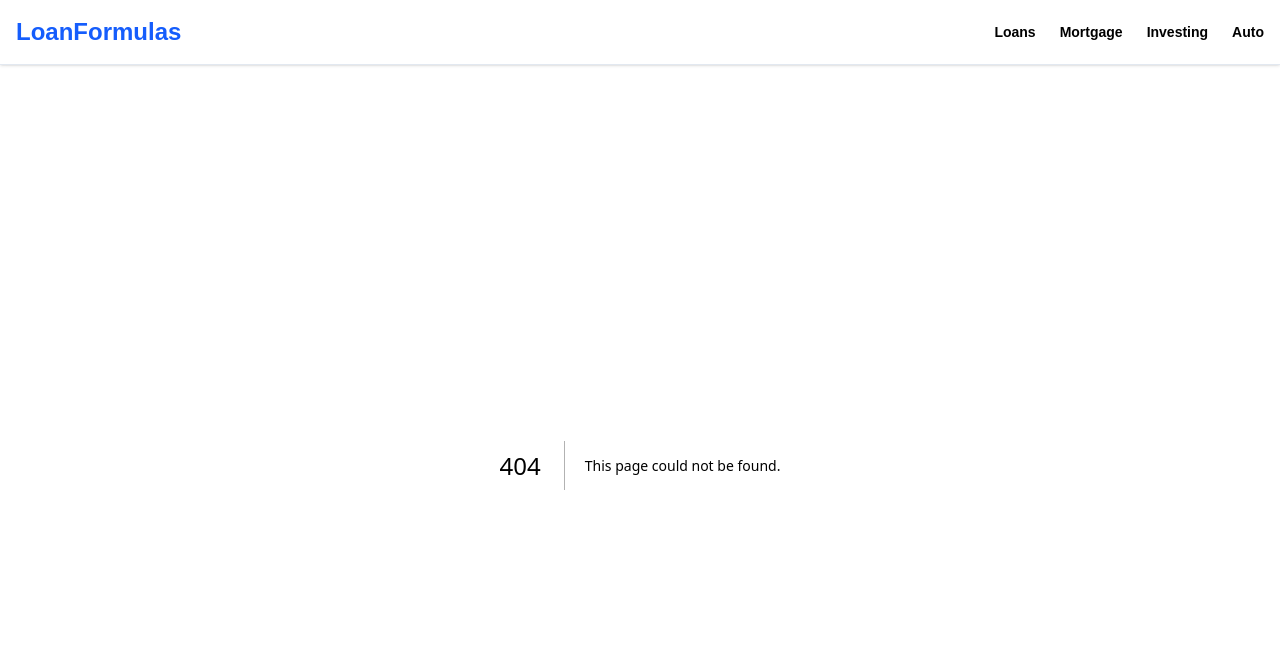
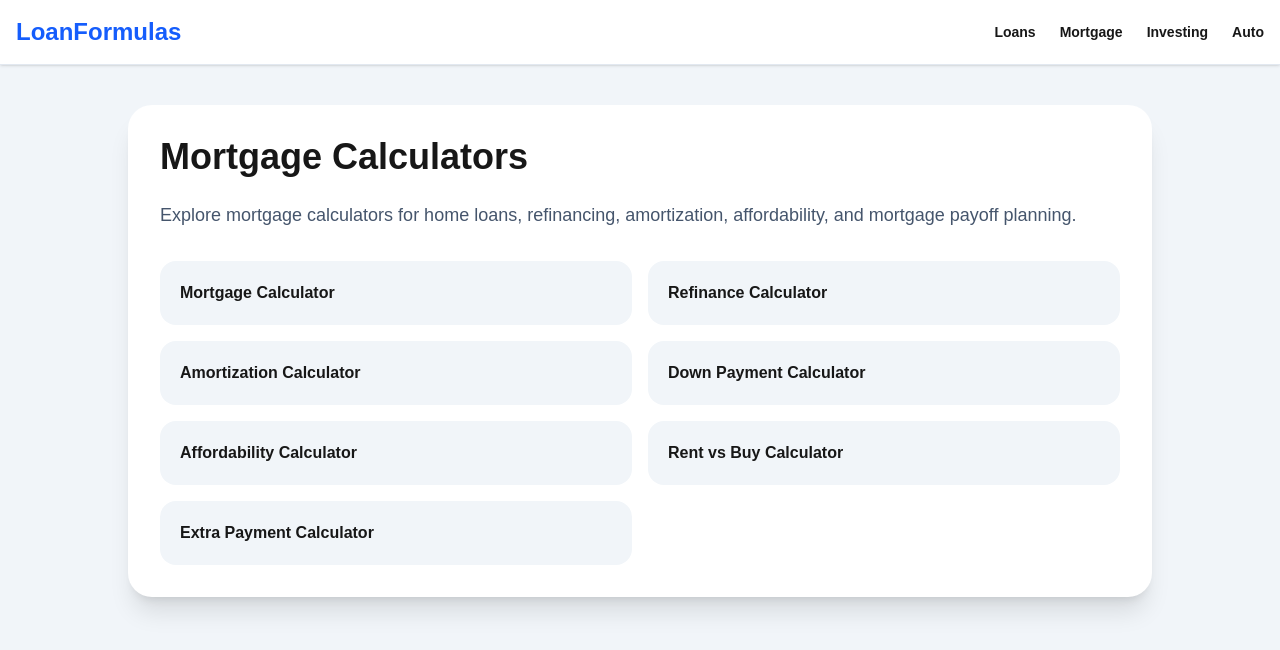
Before and after one commit to dekai-qingyang/seo-site, a Next.js app: page /mortgage-calculators in a window 1280 px wide. Before the commit this address had no page. Shown: the top 650 px of the page. Built offline with nearby package versions, Linux system fonts and the light colour scheme.

Commit message:
add mortgage-calculators

```diff
--- /dev/null
+++ b/app/mortgage-calculators/page.tsx
@@ -0,0 +1,83 @@
+export default function MortgageCalculatorsPage() {
+
+  return (
+
+    <main className="min-h-screen bg-slate-100 py-10 px-4">
+
+      <div className="max-w-5xl mx-auto">
+
+        <div className="bg-white rounded-3xl shadow-xl p-8">
+
+          <h1 className="text-4xl font-black mb-6">
+            Mortgage Calculators
+          </h1>
+
+          <p className="text-slate-600 text-lg mb-8">
+            Explore mortgage calculators for home loans,
+            refinancing,
+            amortization,
+            affordability,
+            and mortgage payoff planning.
+          </p>
+
+          <div className="grid md:grid-cols-2 gap-4">
+
+            <a
+              href="/mortgage-calculator"
+              className="bg-slate-100 hover:bg-blue-50 rounded-2xl p-5 font-bold"
+            >
+              Mortgage Calculator
+            </a>
+
+            <a
+              href="/refinance-calculator"
+              className="bg-slate-100 hover:bg-blue-50 rounded-2xl p-5 font-bold"
+            >
+              Refinance Calculator
+            </a>
+
+            <a
+              href="/amortization-calculator"
+              className="bg-slate-100 hover:bg-blue-50 rounded-2xl p-5 font-bold"
+            >
+              Amortization Calculator
+            </a>
+
+            <a
+              href="/down-payment-calculator"
+              className="bg-slate-100 hover:bg-blue-50 rounded-2xl p-5 font-bold"
+            >
+              Down Payment Calculator
+            </a>
+
+            <a
+              href="/affordability-calculator"
+              className="bg-slate-100 hover:bg-blue-50 rounded-2xl p-5 font-bold"
+            >
+              Affordability Calculator
+            </a>
+
+            <a
+              href="/rent-vs-buy-calculator"
+              className="bg-slate-100 hover:bg-blue-50 rounded-2xl p-5 font-bold"
+            >
+              Rent vs Buy Calculator
+            </a>
+
+            <a
+              href="/extra-payment-calculator"
+              className="bg-slate-100 hover:bg-blue-50 rounded-2xl p-5 font-bold"
+            >
+              Extra Payment Calculator
+            </a>
+
+          </div>
+
+        </div>
+
+      </div>
+
+    </main>
+
+  )
+}
```
